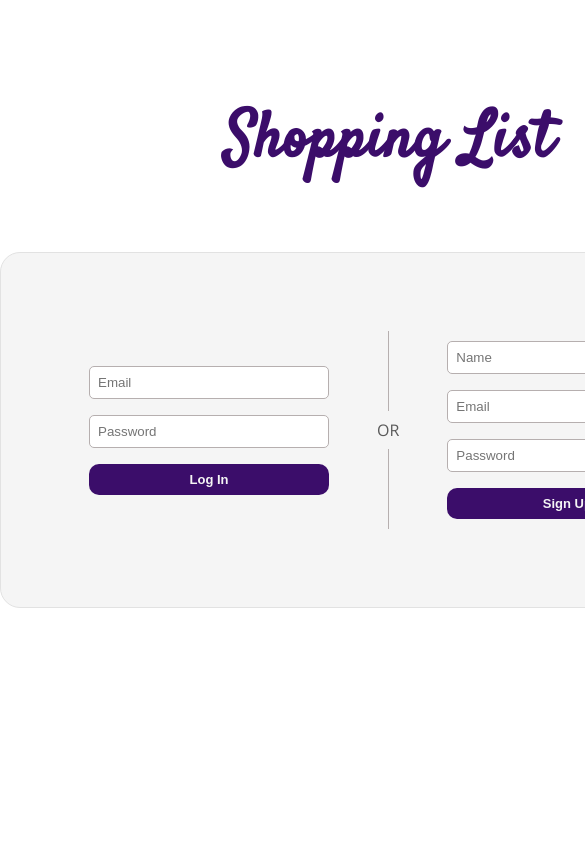
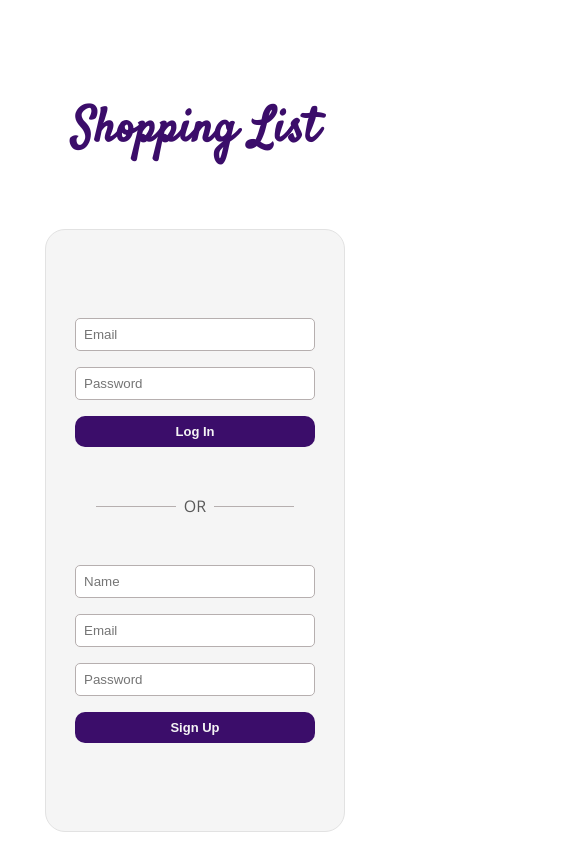
Before and after one commit to SAMURAii-7/shopping-list, a React (Create React App) app in the folder client/: page / in a window 390 px wide. Shown: the top 844 px of the page, 585 px wide, since content can reach past the window. Built offline with nearby package versions, Linux system fonts and the light colour scheme.

Commit message:
make UI responsive

```diff
--- a/client/src/index.css
+++ b/client/src/index.css
@@ -280,6 +280,7 @@ nav ul li {
 .selected-link {
     text-decoration: none;
     font-family: "Open Sans", sans-serif;
+    text-align: center;
     font-weight: 800;
     color: black;
     background-color: #e2e2e2;
@@ -359,3 +360,72 @@ nav ul li {
     margin-top: 1rem;
     text-align: center;
 }
+
+@media (max-width: 900px) {
+    .title {
+        font-size: 3rem;
+    }
+    .container {
+        width: 300px;
+        flex-direction: column;
+    }
+    .wrapper {
+        width: 400px;
+    }
+    .divider {
+        flex-direction: row;
+    }
+    .divider1,
+    .divider2 {
+        border-left: none;
+        border-top: 1px solid rgb(182, 175, 175);
+        height: 0;
+        width: 5rem;
+    }
+    .dashboardHeader {
+        width: 400px;
+    }
+    .siteName {
+        font-size: 1.3rem;
+    }
+    .link {
+        font-size: 11px;
+        padding: 5px;
+    }
+    nav ul li {
+        margin: 3px;
+        margin-bottom: 10px;
+    }
+    .welcome {
+        font-size: 2rem;
+    }
+    .addItem {
+        flex-direction: column;
+        width: 350px;
+    }
+    .itemsListHeader {
+        font-size: 1.8rem;
+    }
+    .items-list {
+        width: 400px;
+    }
+    .item {
+        width: 350px;
+    }
+    .selected-div {
+        display: grid;
+        grid-template-columns: 1fr 1fr;
+        width: 350px;
+        justify-content: space-evenly;
+    }
+    .selected-link {
+        text-align: center;
+        font-size: 14px;
+        font-weight: 600;
+        padding: 5px 5px;
+        margin: 5px;
+    }
+    .selected-title {
+        font-size: 2.5rem;
+    }
+}
```
